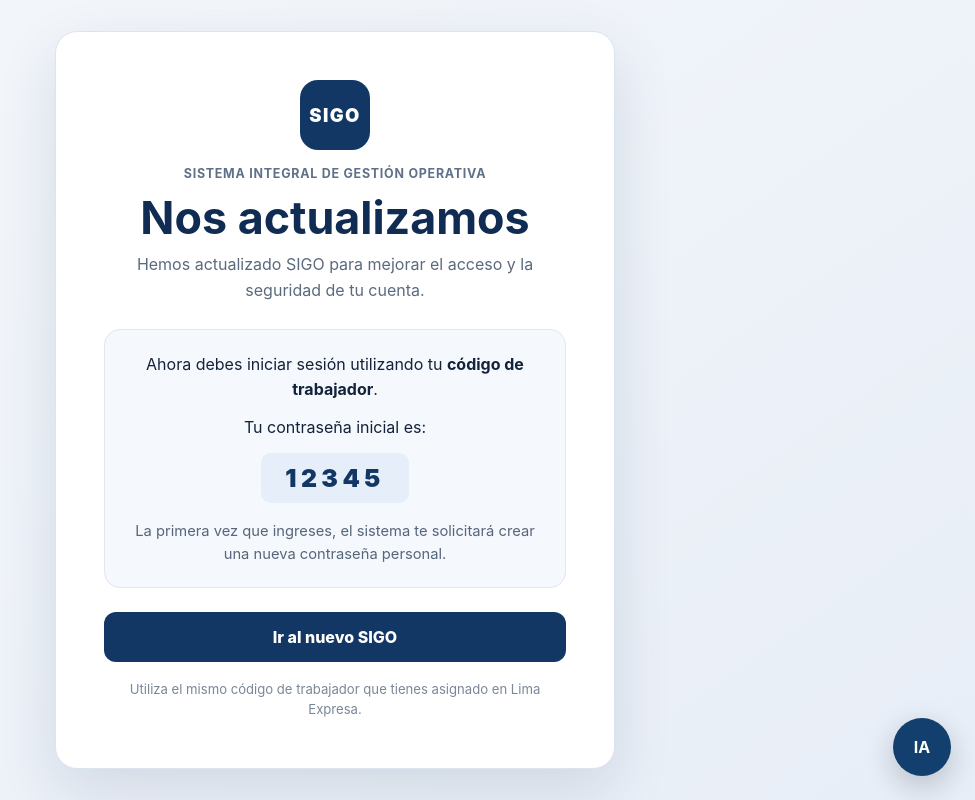
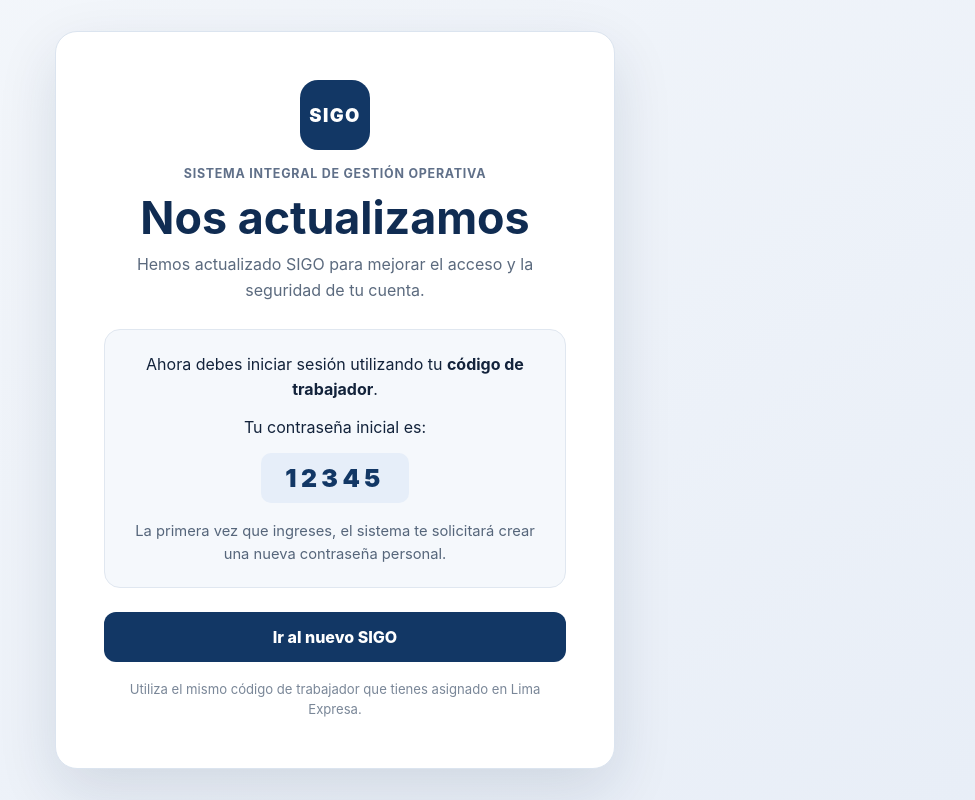
Before and after one commit to Oscar-h23/SIGO-FRONT, an Angular app: page /nos-actualizamos in a window 1280 px wide. Shown: the whole page, without its empty margins (305-1280 px from the left). Built offline with nearby package versions, Linux system fonts and the light colour scheme.

Commit message:
Ocultar chatbot en pantalla de actualización

```diff
--- a/src/app/app.component.html
+++ b/src/app/app.component.html
@@ -1,2 +1 @@
 <router-outlet />
-<app-chatbot />
```
